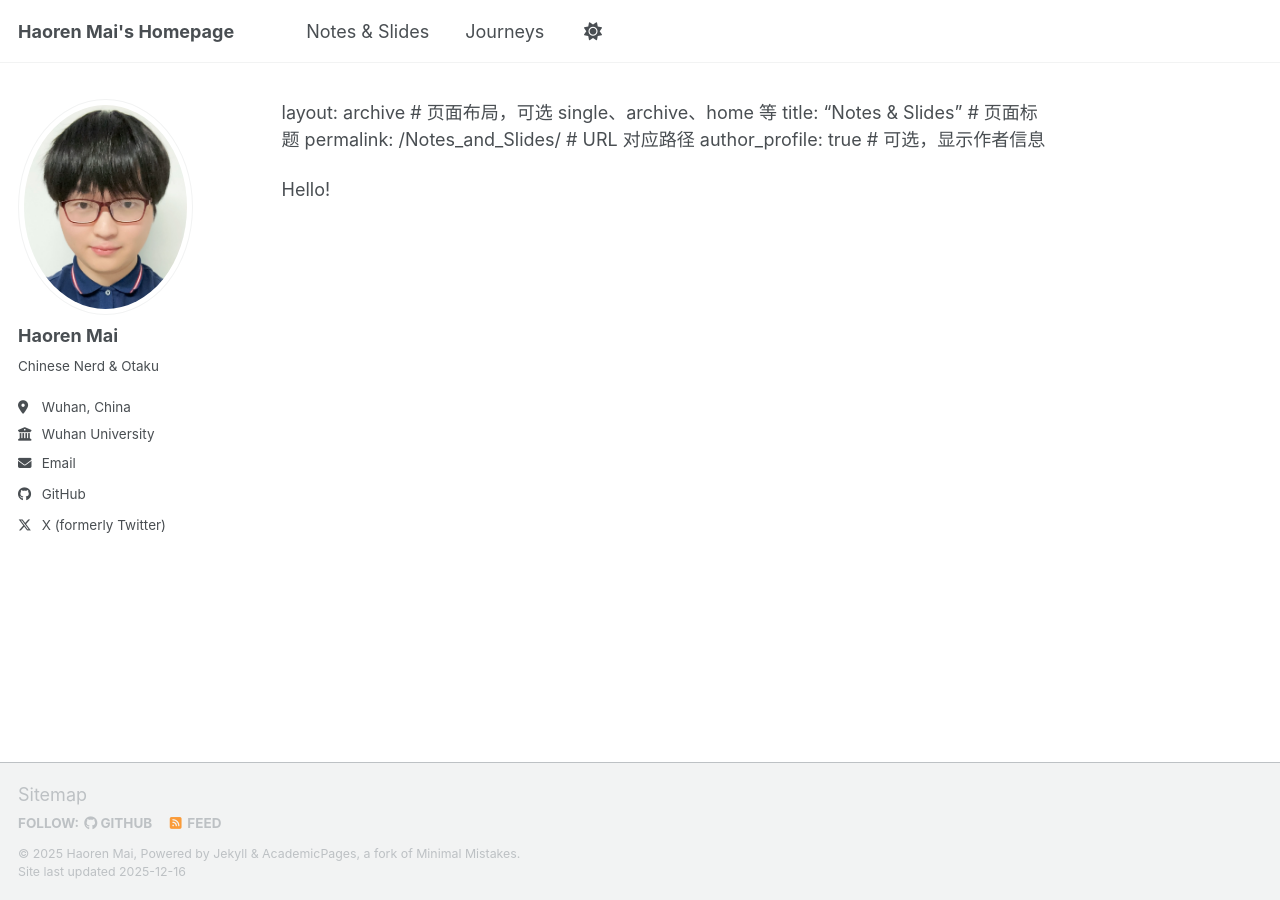
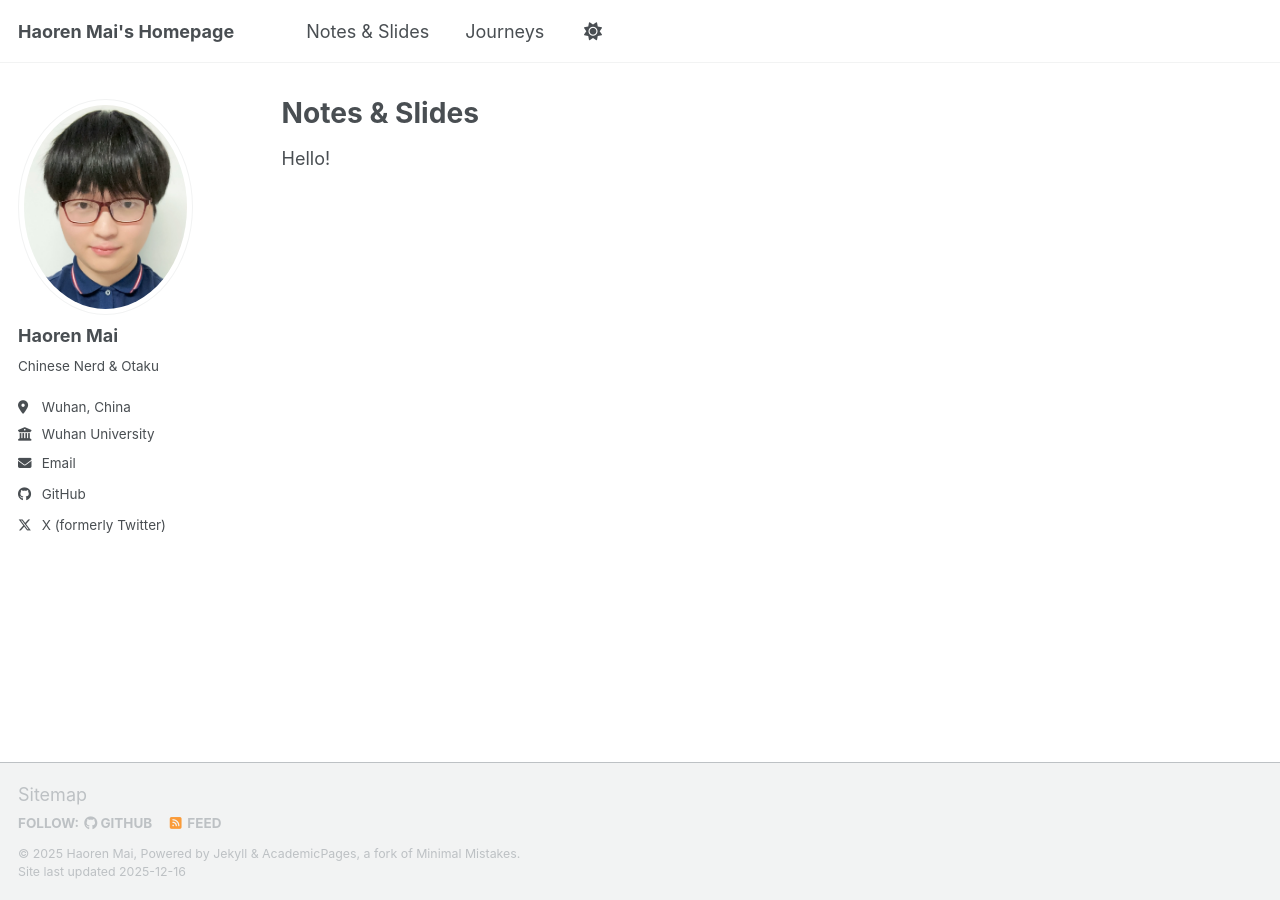
Before and after one commit to haorenmai/haorenmai, a Jekyll site: the page built from _pages/Notes&Slides.md, in a window 1280 px wide. Built offline with Jekyll 4.4.1, drawn with Linux system fonts in a browser that asks for light colours; our own code applies the rules of GitHub Pages for plain Markdown files; a script bundle is joined from its source files by our own code; library files that are not in the unit come from our copies; some of the changed lines change nothing that is shown.

Commit message:
Notes&Slides.md

```diff
--- a/_pages/Notes&Slides.md
+++ b/_pages/Notes&Slides.md
@@ -1,6 +1,11 @@
+---
+# ---------------------------
+# Front Matter 区域，必须有
+# ---------------------------
 layout: archive          # 页面布局，可选 single、archive、home 等
 title: "Notes & Slides"        # 页面标题
 permalink: /Notes_and_Slides/    # URL 对应路径
 author_profile: true     # 可选，显示作者信息
+---
 
 Hello!
```
